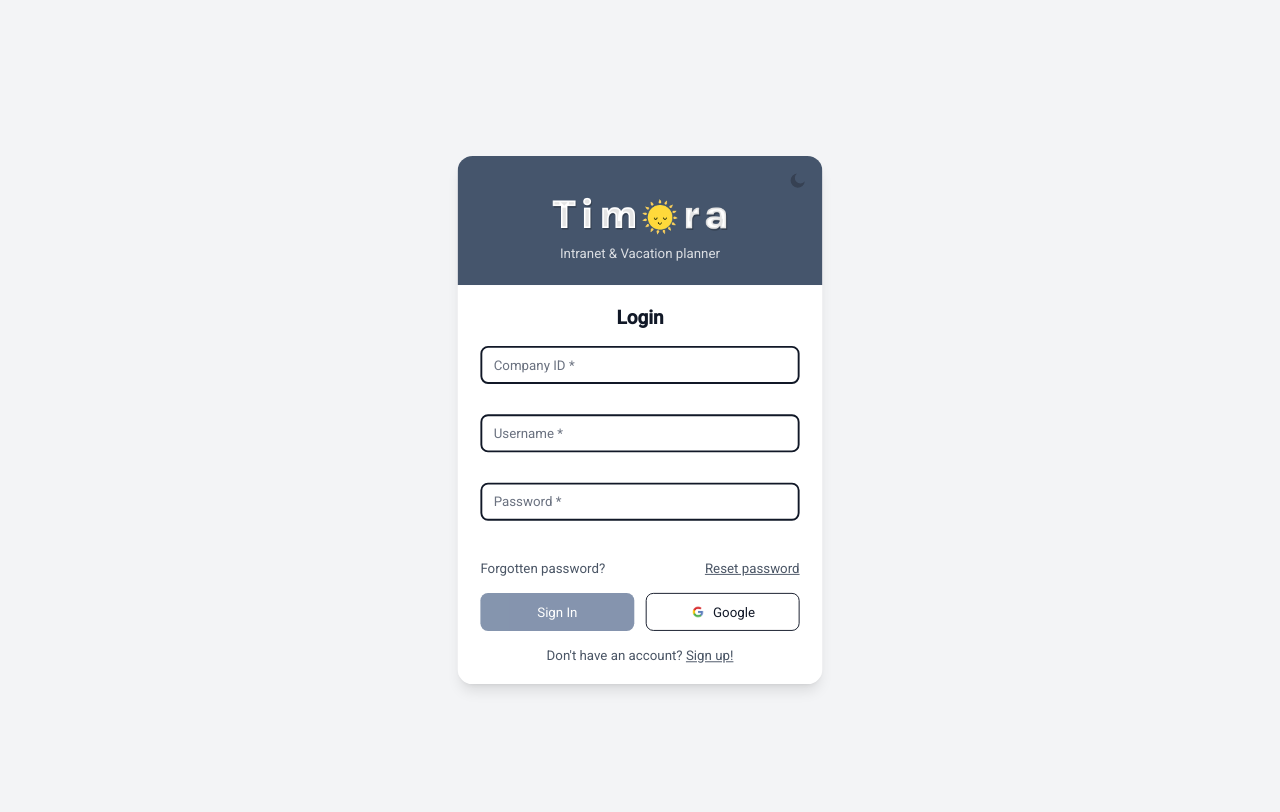
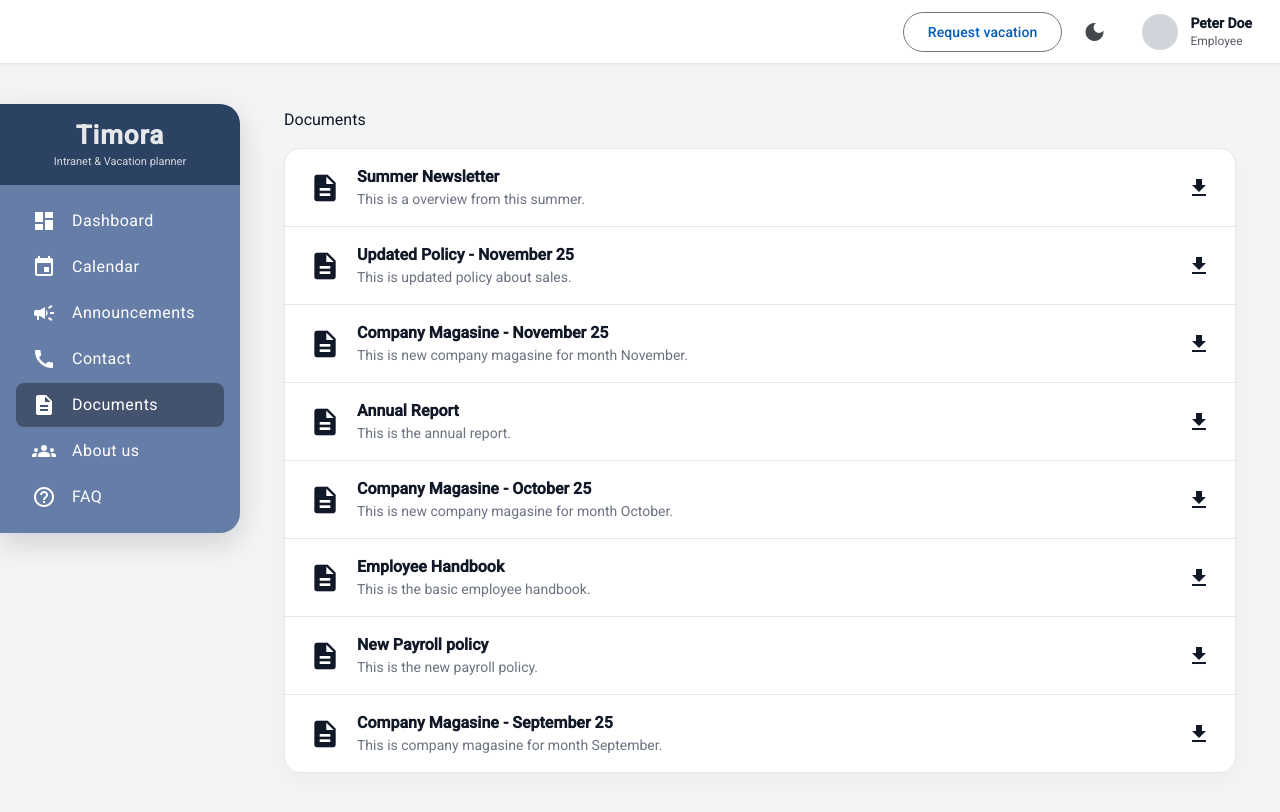
Before and after one commit to kollarm226/timoraFE, an Angular app in the folder frontend/: page /documents in a window 1280 px wide. Before the commit this address led to /login. Shown: the top 812 px of the page. Built offline with nearby package versions, Linux system fonts and the light colour scheme.

Commit message:
Created documents page + added route to "request vacation" button

```diff
--- a/frontend/src/app/app.routes.ts
+++ b/frontend/src/app/app.routes.ts
@@ -4,6 +4,7 @@ import { CalendarComponent } from './pages/calendar/calendar.component';
 import { AnnouncementsComponent } from './pages/announcements/announcements.component';
 import { RegisterComponent } from './register/register.component';
 import { LoginComponent } from './login/login.component';
+import { DocumentsComponent } from './pages/documents/documents.component';
 
 /**
  * Routing konfiguracia
@@ -16,5 +17,6 @@ export const routes: Routes = [
   { path: 'dashboard', component: DashboardComponent },
   { path: 'calendar', component: CalendarComponent },
   { path: 'announcements', component: AnnouncementsComponent },
+  { path: 'documents', component: DocumentsComponent },
   { path: '**', redirectTo: '/login' }  // Fallback na login
 ];
--- a/frontend/src/app/pages/announcements/announcements.component.css
+++ b/frontend/src/app/pages/announcements/announcements.component.css
@@ -19,7 +19,7 @@
 
 :host-context(.dark-theme) .latest-card {
   background: #3a3a3a;
-  border: none;
+  border-color: #d1d5db; /* svetlejší okraj ako pri Documents/All */
   box-shadow: 0 10px 26px rgba(0, 0, 0, .28);
 }
 
@@ -51,11 +51,13 @@
   background: var(--card-bg);
   color: var(--text);
   box-shadow: 0 8px 24px rgba(0, 0, 0, .032);
+  border: 1px solid var(--border);
 }
 
 :host-context(.dark-theme) .all-card {
   background: #464646;
   box-shadow: 0 10px 26px rgba(0, 0, 0, .28);
+  border-color: #d1d5db; /* svetlejší okraj pre lepší kontrast, rovnako ako Documents */
 }
 
 .row {
--- /dev/null
+++ b/frontend/src/app/pages/documents/documents.component.css
@@ -0,0 +1,68 @@
+.documents-page {
+  padding: 24px;
+}
+
+.documents-list {
+  margin-top: 16px;
+  border-radius: 16px;
+  overflow: hidden;
+  background: var(--card-bg);
+  border: 1px solid var(--border);
+  box-shadow: 0 8px 24px rgba(0, 0, 0, .032);
+}
+
+.document-item {
+  display: flex;
+  align-items: center;
+  justify-content: space-between;
+  padding: 16px 24px;
+  border-bottom: 1px solid var(--border);
+  color: var(--text);
+}
+
+.document-item:last-child {
+  border-bottom: none;
+}
+
+.doc-left {
+  display: flex;
+  align-items: center;
+  gap: 16px;
+}
+
+.doc-icon {
+  font-size: 32px;
+  width: 32px;
+  height: 32px;
+  color: var(--text);
+}
+
+.doc-title {
+  font-weight: 600;
+}
+
+.doc-description {
+  font-size: 14px;
+  color: var(--muted);
+}
+
+.download-btn {
+  border: none;
+  background: transparent;
+  cursor: pointer;
+  display: flex;
+  align-items: center;
+  justify-content: center;
+  color: var(--text);
+}
+
+.download-btn mat-icon {
+  font-size: 24px;
+}
+
+/* Zvýraznenie boxu v dark mode, aby bolo jasne vidno ohraničenie */
+:host-context(.dark-theme) .documents-list {
+  background: #464646; /* rovnaka tmava karta ako na Announcements */
+  border-color: #d1d5db; /* svetlejší okraj pre lepší kontrast */
+  box-shadow: 0 10px 26px rgba(0, 0, 0, .28); /* silný tieň viditeľný v darkmode */
+}
--- /dev/null
+++ b/frontend/src/app/pages/documents/documents.component.html
@@ -0,0 +1,18 @@
+<div class="page documents-page">
+  <h1>Documents</h1>
+
+  <div class="documents-list">
+    <div class="document-item" *ngFor="let doc of documents">
+      <div class="doc-left">
+        <mat-icon class="doc-icon" fontIcon="description"></mat-icon>
+        <div class="doc-text">
+          <div class="doc-title">{{ doc.title }}</div>
+          <div class="doc-description">{{ doc.description }}</div>
+        </div>
+      </div>
+      <button class="download-btn" type="button">
+        <mat-icon fontIcon="download"></mat-icon>
+      </button>
+    </div>
+  </div>
+</div>
--- /dev/null
+++ b/frontend/src/app/pages/documents/documents.component.ts
@@ -0,0 +1,23 @@
+import { Component } from '@angular/core';
+import { CommonModule } from '@angular/common';
+import { MatIconModule } from '@angular/material/icon';
+
+@Component({
+  selector: 'app-documents',
+  standalone: true,
+  imports: [CommonModule, MatIconModule],
+  templateUrl: './documents.component.html',
+  styleUrl: './documents.component.css'
+})
+export class DocumentsComponent {
+  documents = [
+    { title: 'Summer Newsletter', description: 'This is a overview from this summer.' },
+    { title: 'Updated Policy - November 25', description: 'This is updated policy about sales.' },
+    { title: 'Company Magasine - November 25', description: 'This is new company magasine for month November.' },
+    { title: 'Annual Report', description: 'This is the annual report.' },
+    { title: 'Company Magasine - October 25', description: 'This is new company magasine for month October.' },
+    { title: 'Employee Handbook', description: 'This is the basic employee handbook.' },
+    { title: 'New Payroll policy', description: 'This is the new payroll policy.' },
+    { title: 'Company Magasine - September 25', description: 'This is company magasine for month September.' }
+  ];
+}
--- a/frontend/src/layout/sidebar/sidebar.component.html
+++ b/frontend/src/layout/sidebar/sidebar.component.html
@@ -9,7 +9,7 @@
       <a mat-list-item routerLink="/calendar" routerLinkActive="active"><mat-icon matListItemIcon>event</mat-icon><span matListItemTitle>Calendar</span></a>
       <a mat-list-item routerLink="/announcements" routerLinkActive="active"><mat-icon matListItemIcon>campaign</mat-icon><span matListItemTitle>Announcements</span></a>
       <a mat-list-item href="#"><mat-icon matListItemIcon>call</mat-icon><span matListItemTitle>Contact</span></a>
-      <a mat-list-item href="#"><mat-icon matListItemIcon>description</mat-icon><span matListItemTitle>Documents</span></a>
+      <a mat-list-item routerLink="/documents" routerLinkActive="active"><mat-icon matListItemIcon>description</mat-icon><span matListItemTitle>Documents</span></a>
       <a mat-list-item href="#"><mat-icon matListItemIcon>groups</mat-icon><span matListItemTitle>About us</span></a>
       <a mat-list-item href="#"><mat-icon matListItemIcon>help_outline</mat-icon><span matListItemTitle>FAQ</span></a>
     </mat-nav-list>
--- a/frontend/src/layout/topbar/topbar.component.html
+++ b/frontend/src/layout/topbar/topbar.component.html
@@ -1,7 +1,7 @@
 <mat-toolbar class="topbar">
   <div class="left"></div>
   <div class="right">
-    <button mat-stroked-button color="primary">Request vacation</button>
+    <button mat-stroked-button color="primary" routerLink="/calendar">Request vacation</button>
     <button mat-icon-button aria-label="theme toggle" (click)="toggleTheme()">
       <mat-icon>{{ isDark ? 'light_mode' : 'dark_mode' }}</mat-icon>
     </button>
--- a/frontend/src/layout/topbar/topbar.component.ts
+++ b/frontend/src/layout/topbar/topbar.component.ts
@@ -2,6 +2,7 @@ import { Component } from '@angular/core';
 import { MatToolbarModule } from '@angular/material/toolbar';
 import { MatButtonModule } from '@angular/material/button';
 import { MatIconModule } from '@angular/material/icon';
+import { RouterLink } from '@angular/router';
 
 /**
  * Topbar komponent - horny navigacny panel
@@ -10,7 +11,7 @@ import { MatIconModule } from '@angular/material/icon';
 @Component({
   selector: 'app-topbar',
   standalone: true,
-  imports: [MatToolbarModule, MatButtonModule, MatIconModule],
+  imports: [MatToolbarModule, MatButtonModule, MatIconModule, RouterLink],
   templateUrl: './topbar.component.html',
   styleUrl: './topbar.component.css'
 })
```
